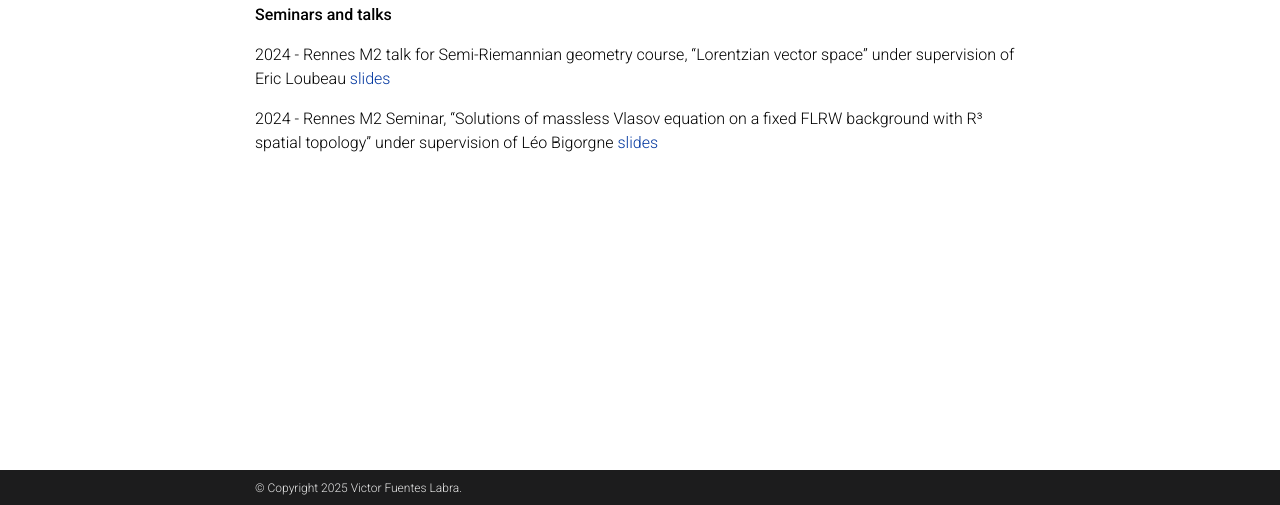
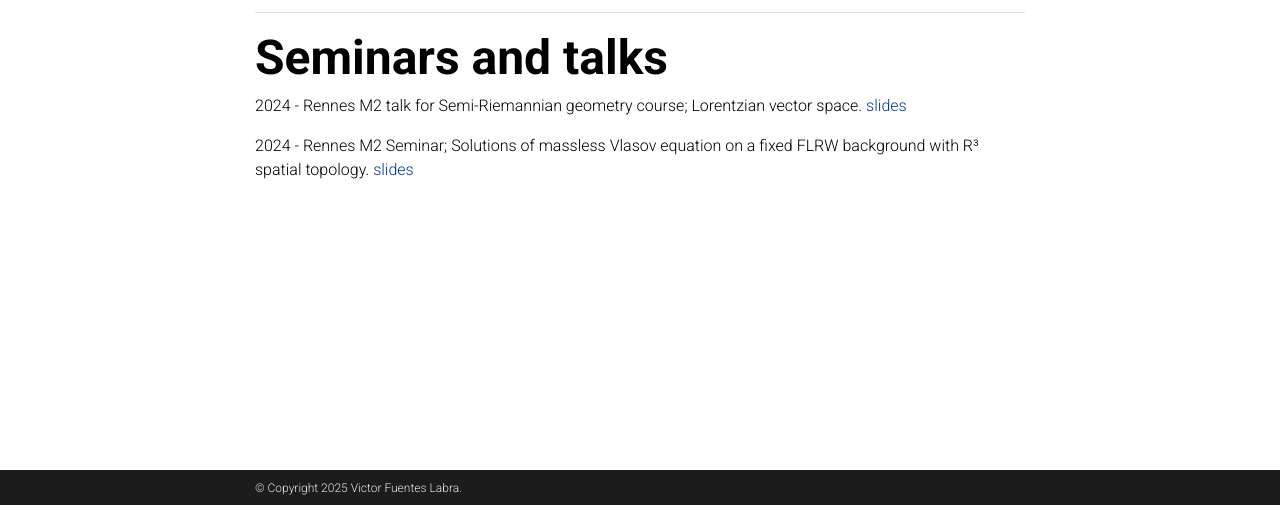
Before and after one commit to Victorfuentesl/victorfuentesl.github.io, a Jekyll site: the page built from _pages/research.md, in a window 1280 px wide, cut to the strip 395-900 px from the top of the page. Built offline with Jekyll 4.4.1, drawn with Linux system fonts in a browser that asks for light colours; comment, search, counter and statistics services are not loaded; a style sheet for code colours, icons or effects is not loaded.

Commit message:
Update research.md

```diff
--- a/_pages/research.md
+++ b/_pages/research.md
@@ -5,7 +5,7 @@
 nav: true
 nav_order: 2
 ---
- **Publications**
+ <h1 style="font-size:3em; font-weight:bold;">Publications</h1>
 
 No papers
 
@@ -19,8 +19,8 @@
 ---
 
 
-  **Seminars and talks**
+<h1 style="font-size:3em; font-weight:bold;">Seminars and talks</h1>
 
-   2024 - Rennes M2 talk for Semi-Riemannian geometry course, "Lorentzian vector space" under supervision of Eric Loubeau [slides](https://victorfuentesl.github.io/assets/pdf/Semi_Riemannian_Geometry_beamer.pdf)
+   2024 - Rennes M2 talk for Semi-Riemannian geometry course; Lorentzian vector space. [slides](https://victorfuentesl.github.io/assets/pdf/Semi_Riemannian_Geometry_beamer.pdf)
 
-   2024 - Rennes M2 Seminar, "Solutions of massless Vlasov equation on a fixed FLRW background with R³ spatial topology" under supervision of Léo Bigorgne [slides](https://victorfuentesl.github.io/assets/pdf/Seminar_M2_Beamer-2.pdf)
+   2024 - Rennes M2 Seminar; Solutions of massless Vlasov equation on a fixed FLRW background with R³ spatial topology. [slides](https://victorfuentesl.github.io/assets/pdf/Seminar_M2_Beamer-2.pdf)
```
